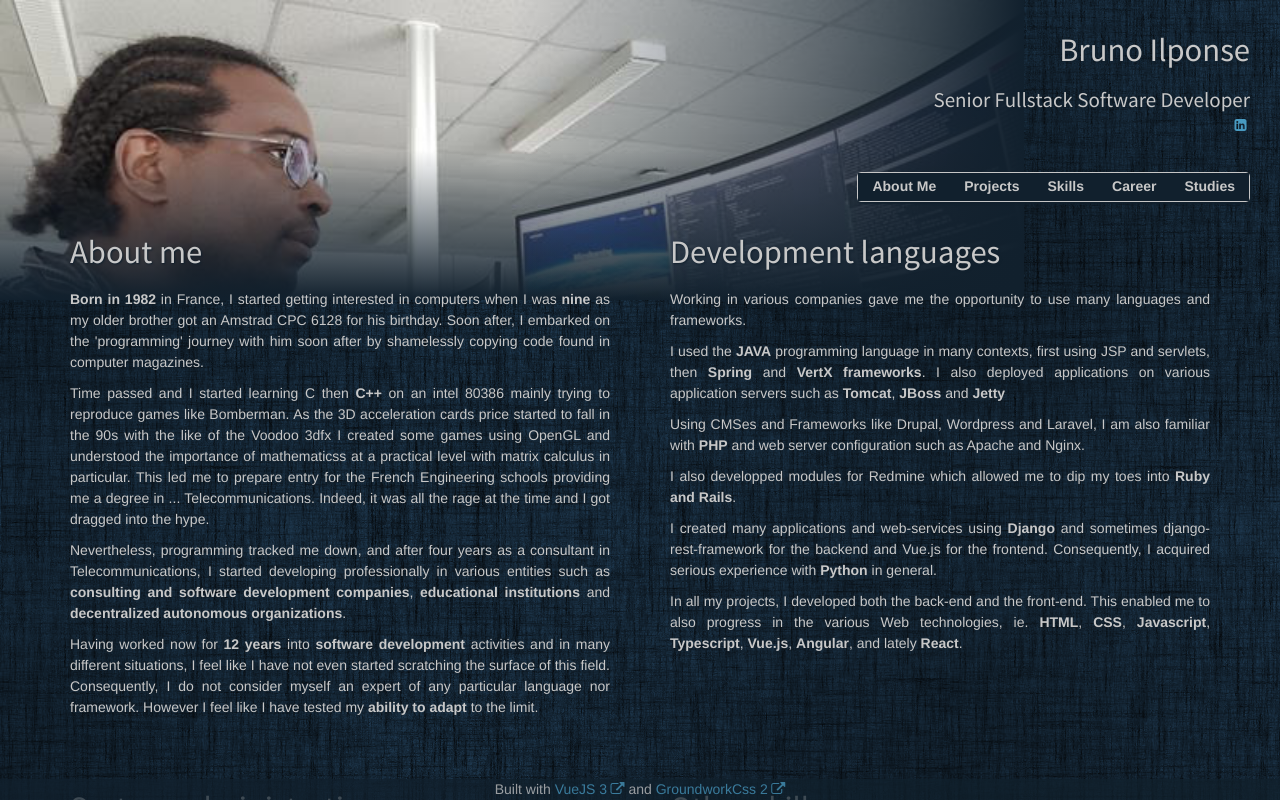
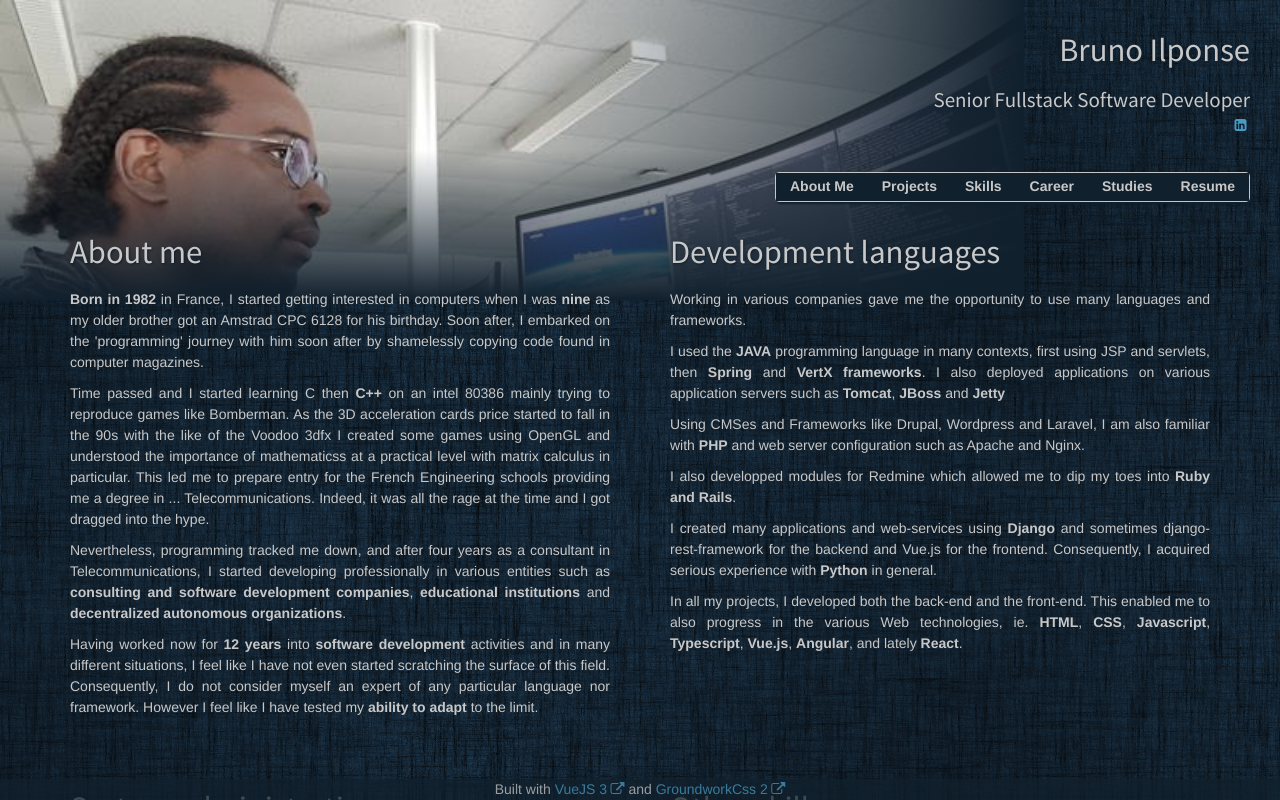
Before and after one commit to biwano/cv, a Vue app: page / in a window 1280 px wide. Shown: the top 800 px of the page. Built offline with nearby package versions, Linux system fonts and the light colour scheme.

Commit message:
Added resume

```diff
--- a/src/components/NavComponent.vue
+++ b/src/components/NavComponent.vue
@@ -16,6 +16,9 @@ import { RouterLink } from "vue-router";
       </li>
       <li>
         <RouterLink to="/academic_studies">Studies</RouterLink>
+      </li>
+      <li>
+        <a class="noicon" href="/images/cv.pdf" target="_blank">Resume </a>
       </li>
     </ul>
   </nav>
@@ -39,4 +42,8 @@ import { RouterLink } from "vue-router";
   background-color: var(--color-primary);
   color: black;
 }
+a img {
+  height: 32px;
+  transition: height 0.4s;
+}
 </style>
```
Also changed, not shown: public/images/cv.png (added), 1 other file (tests, documents, lock files or other folders).
